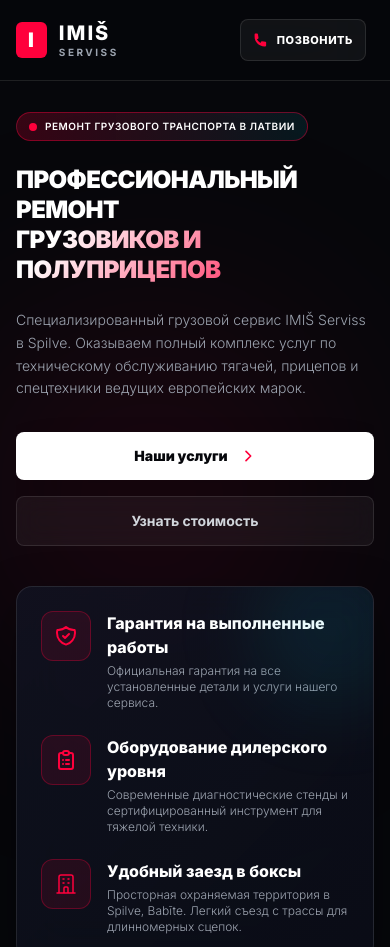
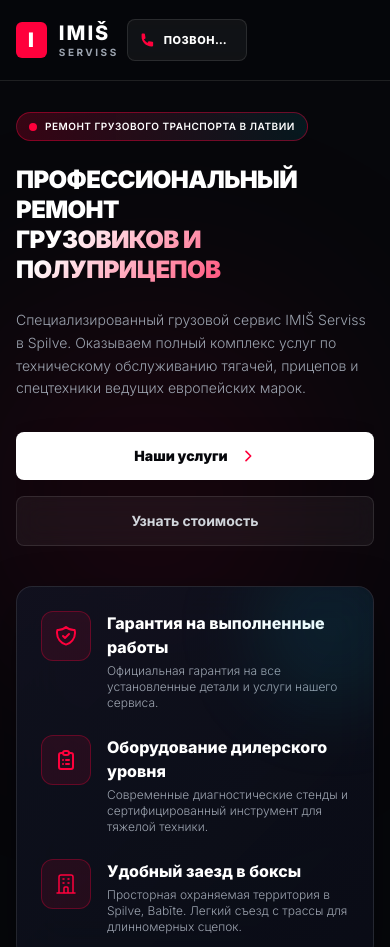
Before and after one commit to vpcargo2016/fundbot, a plain HTML site: page index.htm in a window 390 px wide. Shown: the top 947 px of the page. Drawn offline with nearby package versions, Linux system fonts and the light colour scheme.

Commit message:
Update index.htm

```diff
--- a/index.htm
+++ b/index.htm
@@ -128,8 +128,8 @@
 
     <!-- Шапка сайта (Header) -->
     <header class="fixed top-0 left-0 w-full z-40 bg-garage-900/60 backdrop-blur-2xl border-b border-white/10">
-        <!-- На мобильных элементам задан контролируемый отступ и сдвиг на 30% ближе к центру, убран жесткий justify-between -->
-        <div class="max-w-7xl mx-auto px-4 sm:px-6 lg:px-8 h-20 flex justify-start sm:justify-between items-center overflow-hidden gap-x-4 sm:gap-x-6">
+        <!-- flex-row в связке с минимальным зазором gap-x-2 на мобильных ставит кнопку сразу за логотипом -->
+        <div class="max-w-7xl mx-auto px-4 sm:px-6 lg:px-8 h-20 flex flex-row items-center gap-x-2 sm:gap-x-6">
 
             <!-- Авто-логотип IMIŠ Serviss -->
             <a href="#" class="flex items-center space-x-3 sm:space-x-4 group shrink-0">
@@ -140,7 +140,17 @@
                 </div>
             </a>
 
-            <!-- Навигация по разделам -->
+            <!-- Кнопка Позвонить для мобильных: стоит сразу за логотипом, расстояние убрано -->
+            <div class="inline-block sm:hidden shrink-0">
+                <a href="tel:+37129215755" class="laser-btn bg-white/5 border border-white/10 text-white font-bold py-2.5 px-3 rounded-lg flex items-center space-x-2 text-sm transition-all hover:bg-white/10 hover:border-garage-accent/50 group max-w-[120px]">
+                    <svg class="w-4 h-4 text-garage-accent group-hover:animate-bounce shrink-0" fill="currentColor" viewBox="0 0 20 20">
+                        <path d="M2 3a1 1 0 011-1h2.153a1 1 0 01.986.836l.74 4.435a1 1 0 01-.54 1.06l-1.548.773a11.037 11.037 0 004.529 4.528l.774-1.548a1 1 0 011.059-.54l4.435.74a1 1 0 01.836.986V17a1 1 0 01-1 1h-1C7.42 18 2 12.58 2 6V3z"/>
+                    </svg>
+                    <span class="uppercase tracking-wider text-[11px] font-extrabold truncate">Позвонить</span>
+                </a>
+            </div>
+
+            <!-- Навигация по разделам (Появляется на десктопах) -->
             <nav class="hidden lg:flex space-x-8 text-sm font-semibold tracking-wide mx-auto">
                 <a href="#services" class="text-gray-400 hover:text-white transition-colors relative py-2 group">Услуги<span class="absolute bottom-0 left-0 w-0 h-[2px] bg-garage-accent transition-all duration-300 group-hover:w-full"></span></a>
                 <a href="#advantages" class="text-gray-400 hover:text-white transition-colors relative py-2 group">Преимущества<span class="absolute bottom-0 left-0 w-0 h-[2px] bg-garage-accent transition-all duration-300 group-hover:w-full"></span></a>
@@ -148,21 +158,15 @@
                 <a href="#contacts" class="text-gray-400 hover:text-white transition-colors relative py-2 group">Контакты<span class="absolute bottom-0 left-0 w-0 h-[2px] bg-garage-accent transition-all duration-300 group-hover:w-full"></span></a>
             </nav>
 
-            <!-- Кнопки действий (Сдвинуты на 30% ближе к логотипу на мобильных благодаря ml-auto sm:ml-0 и уменьшенному gap) -->
-            <div class="flex items-center space-x-3 shrink-0 ml-auto sm:ml-0 pr-2 sm:pr-0">
-
-                <!-- Адаптивная Кнопка-Телефон (Максимально защищена от вылета за границы экрана) -->
-                <a href="tel:+37129215755" class="laser-btn bg-white/5 border border-white/10 text-white font-bold py-2.5 px-3 sm:px-4 rounded-lg flex items-center space-x-2 text-sm transition-all hover:bg-white/10 hover:border-garage-accent/50 group max-w-[130px] sm:max-w-none">
-                    <!-- Иконка трубки телефона -->
+            <!-- Блок для ПК-кнопок (На мобильных скрывается, чтобы не занимать место) -->
+            <div class="hidden sm:flex items-center space-x-3 shrink-0 ml-auto">
+                <a href="tel:+37129215755" class="laser-btn bg-white/5 border border-white/10 text-white font-bold py-2.5 px-4 rounded-lg flex items-center space-x-2 text-sm transition-all hover:bg-white/10 hover:border-garage-accent/50 group">
                     <svg class="w-4 h-4 text-garage-accent group-hover:animate-bounce shrink-0" fill="currentColor" viewBox="0 0 20 20">
                         <path d="M2 3a1 1 0 011-1h2.153a1 1 0 01.986.836l.74 4.435a1 1 0 01-.54 1.06l-1.548.773a11.037 11.037 0 004.529 4.528l.774-1.548a1 1 0 011.059-.54l4.435.74a1 1 0 01.836.986V17a1 1 0 01-1 1h-1C7.42 18 2 12.58 2 6V3z"/>
                     </svg>
-                    <!-- Текст кнопки звонка -->
-                    <span class="inline sm:hidden uppercase tracking-wider text-[11px] font-extrabold truncate">Позвонить</span>
-                    <span class="hidden sm:inline tracking-wide font-black whitespace-nowrap">+371 29215755</span>
+                    <span class="tracking-wide font-black whitespace-nowrap">+371 29215755</span>
                 </a>
 
-                <!-- Кнопка записи (Только для планшетов и ПК) -->
                 <a href="#request" class="hidden md:inline-block laser-btn bg-garage-accent hover:bg-garage-accentHover px-5 py-3 rounded-lg text-xs font-bold tracking-wider uppercase shadow-lg shadow-garage-accent/30 whitespace-nowrap">
                     Записаться на ремонт
                 </a>
```
